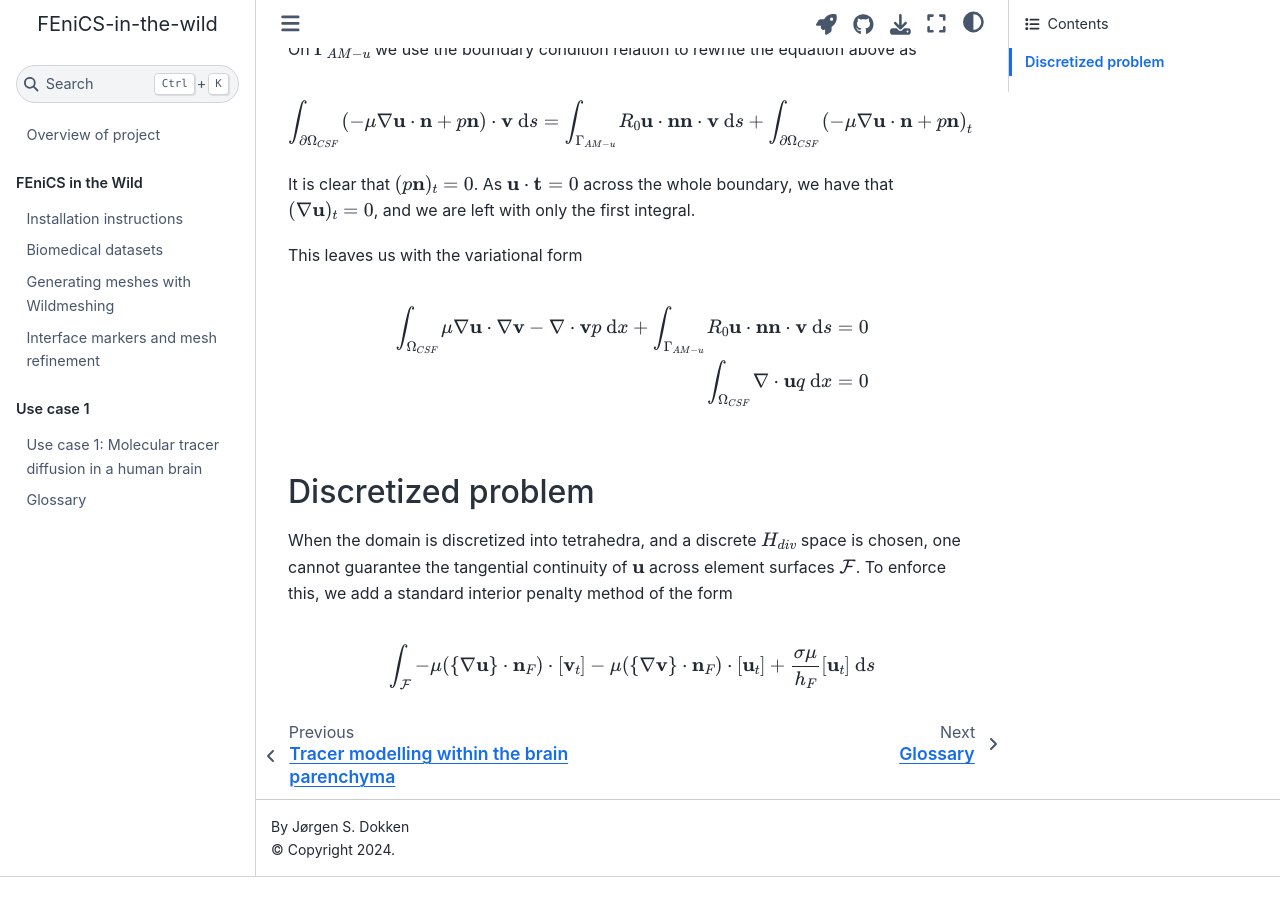
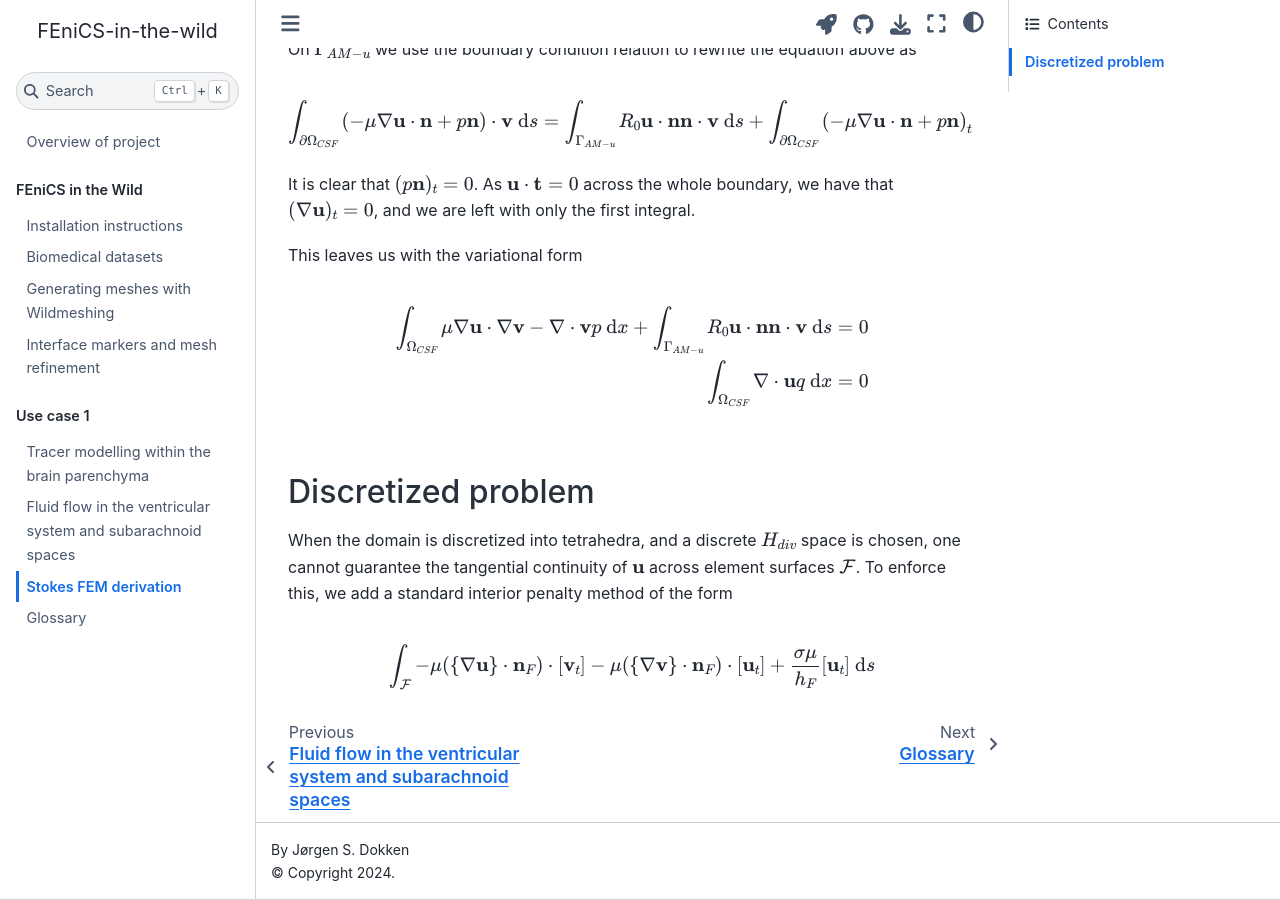
Before and after one commit to scientificcomputing/fenics-in-the-wild, a Jupyter Book: the page built from src/ucs/uc1_flow_variational_form.ipynb, in a window 1280 px wide and 900 px high, scrolled down 683 px. Built offline with Jupyter Book 1.0.4 settings and Sphinx 7.4.7 and the Sphinx Book theme 1.1.4, drawn with Linux system fonts in a browser that asks for light colours; pages that are not in the unit, such as notebooks, are missing from menus; before the commit the page ends 1560 px from its top, so only the background shows below that.

Commit message:
Rewrite to handle diffusion first

```diff
--- a/_toc.yml
+++ b/_toc.yml
@@ -14,8 +14,7 @@ parts:
 
   - caption: "Use case 1"
     chapters:
-      - file: src/ucs/uc1
-        sections:
-          - file: src/ucs/uc1b
-          - file: src/ucs/uc1_variational_form
+      - file: src/ucs/uc1_diffusion
+      - file: src/ucs/uc1_flow
+      - file: src/ucs/uc1_flow_variational_form
       - file: src/glossary
```
Also changed, not shown: src/glossary.md (+3 -0 lines), src/ucs/uc1_diffusion.ipynb (added), src/ucs/uc1_flow.ipynb, src/ucs/uc1_flow_variational_form.ipynb (renamed from src/ucs/uc1_variational_form.ipynb), src/ucs/uc1b.ipynb (deleted).
